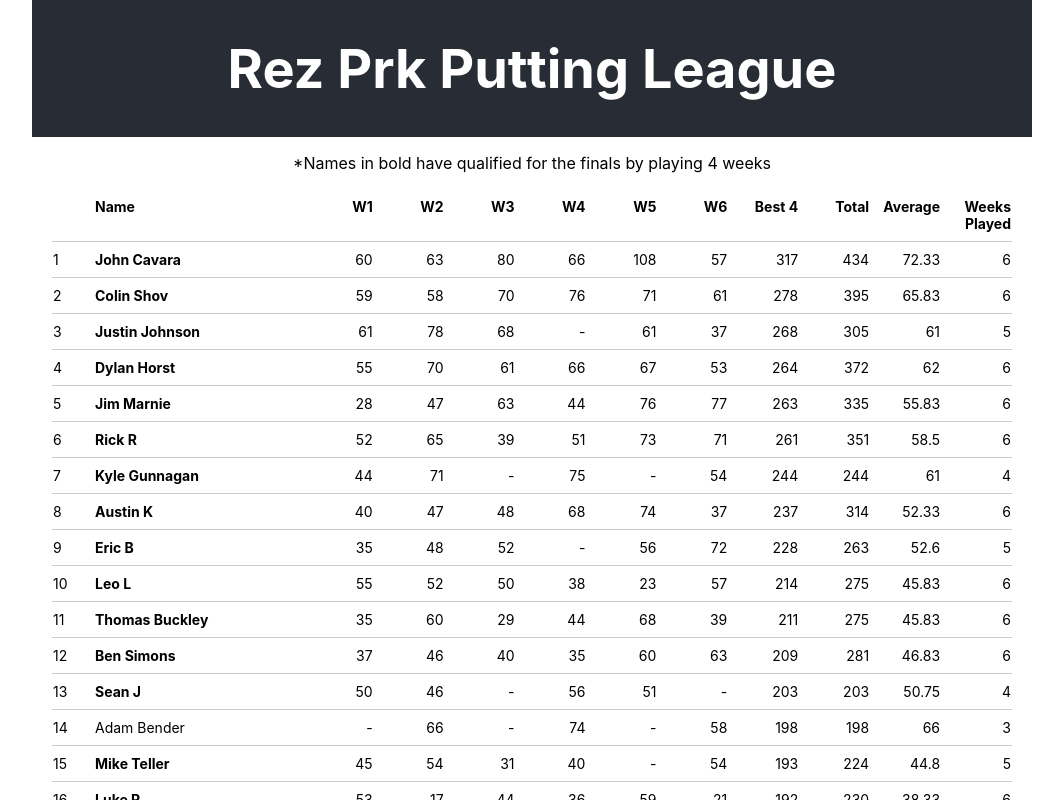
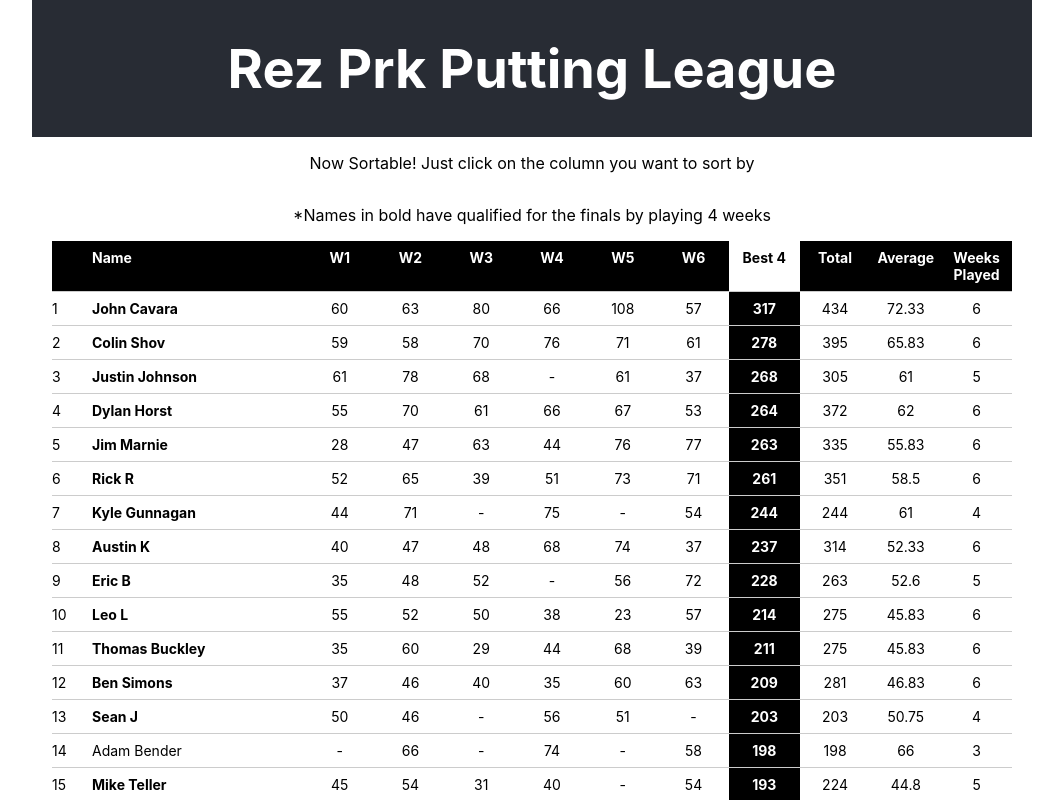
Before and after one commit to cshov/rez-prk-putting-league, a React (Create React App) app: page / in a window 1280 px wide. Shown: the top 800 px of the page, without its empty margins (108-1171 px from the left). Built offline with nearby package versions, Linux system fonts and the light colour scheme.

Commit message:
made the table sortable and also updated standings.json

```diff
--- a/src/data/standings.json
+++ b/src/data/standings.json
@@ -570,44 +570,6 @@
     "SumOfBests": 110
   },
   {
-    "Name": "Matt G",
-    "Week1": null,
-    "Week2": null,
-    "Week3": null,
-    "Week4": null,
-    "Week5": 51,
-    "Week6": 51,
-    "Week7": null,
-    "Week8": null,
-    "Total": 102,
-    "Average": 51,
-    "WeeksPlayed": 2,
-    "BestWeek": 51,
-    "SecondBest": 51,
-    "ThirdBest": 0,
-    "FourthBest": 0,
-    "SumOfBests": 102
-  },
-  {
-    "Name": "Ryan F",
-    "Week1": 53,
-    "Week2": 49,
-    "Week3": null,
-    "Week4": null,
-    "Week5": null,
-    "Week6": null,
-    "Week7": null,
-    "Week8": null,
-    "Total": 102,
-    "Average": 51,
-    "WeeksPlayed": 2,
-    "BestWeek": 53,
-    "SecondBest": 49,
-    "ThirdBest": 0,
-    "FourthBest": 0,
-    "SumOfBests": 102
-  },
-  {
     "Name": "Will M",
     "Week1": 18,
     "Week2": null,
@@ -623,6 +585,44 @@
     "BestWeek": 71,
     "SecondBest": 18,
     "ThirdBest": 13,
+    "FourthBest": 0,
+    "SumOfBests": 102
+  },
+  {
+    "Name": "Matt G",
+    "Week1": null,
+    "Week2": null,
+    "Week3": null,
+    "Week4": null,
+    "Week5": 51,
+    "Week6": 51,
+    "Week7": null,
+    "Week8": null,
+    "Total": 102,
+    "Average": 51,
+    "WeeksPlayed": 2,
+    "BestWeek": 51,
+    "SecondBest": 51,
+    "ThirdBest": 0,
+    "FourthBest": 0,
+    "SumOfBests": 102
+  },
+  {
+    "Name": "Ryan F",
+    "Week1": 53,
+    "Week2": 49,
+    "Week3": null,
+    "Week4": null,
+    "Week5": null,
+    "Week6": null,
+    "Week7": null,
+    "Week8": null,
+    "Total": 102,
+    "Average": 51,
+    "WeeksPlayed": 2,
+    "BestWeek": 53,
+    "SecondBest": 49,
+    "ThirdBest": 0,
     "FourthBest": 0,
     "SumOfBests": 102
   },
@@ -1254,6 +1254,25 @@
     "SumOfBests": 29
   },
   {
+    "Name": "Rob",
+    "Week1": null,
+    "Week2": null,
+    "Week3": null,
+    "Week4": null,
+    "Week5": null,
+    "Week6": 26,
+    "Week7": null,
+    "Week8": null,
+    "Total": 26,
+    "Average": 26,
+    "WeeksPlayed": 1,
+    "BestWeek": 26,
+    "SecondBest": 0,
+    "ThirdBest": 0,
+    "FourthBest": 0,
+    "SumOfBests": 26
+  },
+  {
     "Name": "Leedom E",
     "Week1": null,
     "Week2": 25,
@@ -1311,6 +1330,25 @@
     "SumOfBests": 24
   },
   {
+    "Name": "Nancy Elias",
+    "Week1": null,
+    "Week2": 10,
+    "Week3": null,
+    "Week4": 13,
+    "Week5": null,
+    "Week6": null,
+    "Week7": null,
+    "Week8": null,
+    "Total": 23,
+    "Average": 11.5,
+    "WeeksPlayed": 2,
+    "BestWeek": 13,
+    "SecondBest": 10,
+    "ThirdBest": 0,
+    "FourthBest": 0,
+    "SumOfBests": 23
+  },
+  {
     "Name": "Chris F",
     "Week1": null,
     "Week2": null,
@@ -1325,25 +1363,6 @@
     "WeeksPlayed": 1,
     "BestWeek": 23,
     "SecondBest": 0,
-    "ThirdBest": 0,
-    "FourthBest": 0,
-    "SumOfBests": 23
-  },
-  {
-    "Name": "Nancy Elias",
-    "Week1": null,
-    "Week2": 10,
-    "Week3": null,
-    "Week4": 13,
-    "Week5": null,
-    "Week6": null,
-    "Week7": null,
-    "Week8": null,
-    "Total": 23,
-    "Average": 11.5,
-    "WeeksPlayed": 2,
-    "BestWeek": 13,
-    "SecondBest": 10,
     "ThirdBest": 0,
     "FourthBest": 0,
     "SumOfBests": 23
@@ -1556,24 +1575,5 @@
     "ThirdBest": 0,
     "FourthBest": 0,
     "SumOfBests": 0
-  },
-  {
-    "Name": "Rob",
-    "Week1": null,
-    "Week2": null,
-    "Week3": null,
-    "Week4": null,
-    "Week5": null,
-    "Week6": 26,
-    "Week7": null,
-    "Week8": null,
-    "Total": 26,
-    "Average": 26,
-    "WeeksPlayed": 1,
-    "BestWeek": 26,
-    "SecondBest": 0,
-    "ThirdBest": 0,
-    "FourthBest": 0,
-    "SumOfBests": 26
   }
 ]
--- a/src/standings/Standings.css
+++ b/src/standings/Standings.css
@@ -28,13 +28,14 @@ table tr {
     flex: 1;
     display: flex;
     flex-direction: row;
-    padding: 8px 0;
+    padding: 0;
     border-bottom: 1px solid #CCC;
 }
 
 table tr th, table tr td {
     flex: 1;
-    text-align: right;
+    text-align: center;
+    padding: 8px 0;
 
 }
 
@@ -48,3 +49,28 @@ table tr th.playerName, table tr td.playerName {
     flex: 3;
     text-align: left;
 }
+
+table tr.sortableHeaders {
+    background-color: black;
+    color: white;
+}
+
+table th {
+
+}
+
+table th.sortedColumn {
+    font-weight: bold;
+    color: black;
+    background-color: white;
+}
+
+table th.sortable {
+    cursor: pointer;
+}
+
+table td.sortedColumn {
+    font-weight: bold;
+    color: white;
+    background-color: black;
+}
--- a/src/standings/Standings.tsx
+++ b/src/standings/Standings.tsx
@@ -1,51 +1,81 @@
 import './Standings.css';
 import StandingsData from "../data/standings.json";
 import {PlayerData} from "../models/standings-models";
+import {Component, MouseEvent} from "react";
 
-function Standings() {
+class Standings extends Component {
+    sortedKey: string;
 
+    constructor(props: any) {
+        super(props);
+        this.state = {data: []};
+        this.onSort = this.onSort.bind(this);
+        this.sortedKey = 'SumOfBests';
+    }
+
+    componentDidMount() {
         const players: PlayerData[] = [...StandingsData];
+        this.setState({ data: players })
+    }
 
+    onSort(event: any, sortKey: string){
+        this.sortedKey = sortKey;
         // @ts-ignore
+        const data = this.state.data;
+        data.sort((a: any,b: any) => b[sortKey] -a[sortKey])
+        this.setState({data})
+    }
+
+    isSorted(sortName: string): string {
+        if (sortName === this.sortedKey) {
+            return 'sortable sortedColumn';
+        }
+        return 'sortable';
+    }
+
+    render() {
+        // @ts-ignore
+        const sortedData = this.state.data;
+
         return (
             <div className="standingsWrapper">
-            {/*<h3>Standings</h3>*/}
-
+                <p>Now Sortable! Just click on the column you want to sort by</p>
                 <p>*Names in bold have qualified for the finals by playing 4 weeks</p>
                 <table>
-                <tr>
+                    <tr className={"sortableHeaders"}>
                         <th></th>
                         <th className="playerName">Name</th>
-                    <th>W1</th>
-                    <th>W2</th>
-                    <th>W3</th>
-                    <th>W4</th>
-                    <th>W5</th>
-                    <th>W6</th>
-                    <th>Best 4</th>
-                    <th>Total</th>
-                    <th>Average</th>
-                    <th>Weeks Played</th>
+                        <th title="Scores from Week 1" className={this.isSorted('Week1')} onClick={e => this.onSort(e, 'Week1')}>W1</th>
+                        <th title="Scores from Week 2" className={this.isSorted('Week2')} onClick={e => this.onSort(e, 'Week2')}>W2</th>
+                        <th title="Scores from Week 3" className={this.isSorted('Week3')} onClick={e => this.onSort(e, 'Week3')}>W3</th>
+                        <th title="Scores from Week 4" className={this.isSorted('Week4')} onClick={e => this.onSort(e, 'Week4')}>W4</th>
+                        <th title="Scores from Week 5" className={this.isSorted('Week5')} onClick={e => this.onSort(e, 'Week5')}>W5</th>
+                        <th title="Scores from Week 6" className={this.isSorted('Week6')} onClick={e => this.onSort(e, 'Week6')}>W6</th>
+                        <th title="Sum of the best 4 rounds played" className={this.isSorted('SumOfBests')} onClick={e => this.onSort(e, 'SumOfBests')}>Best 4</th>
+                        <th title="Total score for all weeks played" className={this.isSorted('Total')} onClick={e => this.onSort(e, 'Total')}>Total</th>
+                        <th title="Average score for all weeks played" className={this.isSorted('Average')} onClick={e => this.onSort(e, 'Average')}>Average</th>
+                        <th title="Number of weeks played" className={this.isSorted('WeeksPlayed')} onClick={e => this.onSort(e, 'WeeksPlayed')}>Weeks Played</th>
                     </tr>
-                {players.map((player: PlayerData) => (
+                    {sortedData.map((player: PlayerData) => (
                         <tr>
-                    <td>{players.indexOf(player) + 1}</td>
+                            <td>{sortedData.indexOf(player) + 1}</td>
                             <td className="playerName">{(player.WeeksPlayed >= 4) ? <strong>{player.Name}</strong> : player.Name}</td>
-                    <td>{(player.Week1 !== null) ? player.Week1 : '-'}</td>
-                    <td>{(player.Week2 !== null) ? player.Week2 : '-'}</td>
-                    <td>{(player.Week3 !== null) ? player.Week3 : '-'}</td>
-                    <td>{(player.Week4 !== null) ? player.Week4 : '-'}</td>
-                    <td>{(player.Week5 !== null) ? player.Week5 : '-'}</td>
-                    <td>{(player.Week6 !== null) ? player.Week6 : '-'}</td>
-                    <td>{player.SumOfBests}</td>
-                    <td>{player.Total}</td>
-                    <td> {(player.Average !== null) ? Math.round(player.Average * 100) / 100 : "n/a"}</td>
-                    <td>{player.WeeksPlayed}</td>
+                            <td className={this.isSorted('Week1')}>{(player.Week1 !== null) ? player.Week1 : '-'}</td>
+                            <td className={this.isSorted('Week2')}>{(player.Week2 !== null) ? player.Week2 : '-'}</td>
+                            <td className={this.isSorted('Week3')}>{(player.Week3 !== null) ? player.Week3 : '-'}</td>
+                            <td className={this.isSorted('Week4')}>{(player.Week4 !== null) ? player.Week4 : '-'}</td>
+                            <td className={this.isSorted('Week5')}>{(player.Week5 !== null) ? player.Week5 : '-'}</td>
+                            <td className={this.isSorted('Week6')}>{(player.Week6 !== null) ? player.Week6 : '-'}</td>
+                            <td className={this.isSorted('SumOfBests')}>{player.SumOfBests}</td>
+                            <td className={this.isSorted('Total')}>{player.Total}</td>
+                            <td className={this.isSorted('Average')}> {(player.Average !== null) ? Math.round(player.Average * 100) / 100 : "n/a"}</td>
+                            <td className={this.isSorted('WeeksPlayed')}>{player.WeeksPlayed}</td>
                         </tr>
                     ))}
                 </table>
             </div>
         );
     }
+}
 
 export default Standings;
```
Lines whose indentation alone changed are shown as unchanged.
